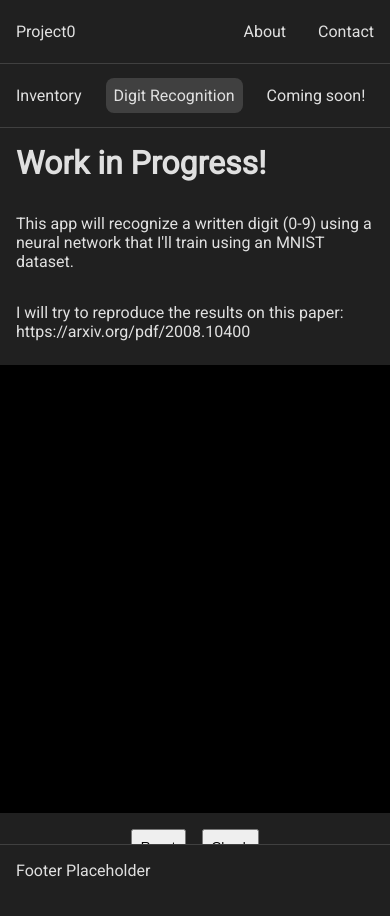
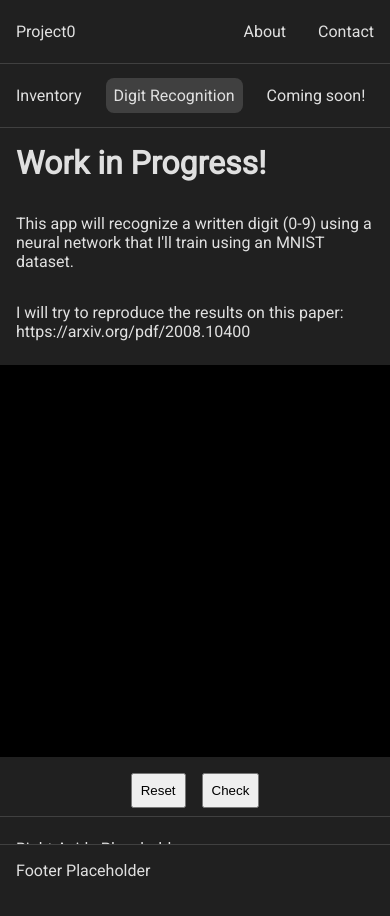
Before and after one commit to Caderk/project0, a Next.js app in the folder frontend-service/: page /digit-recognition in a window 390 px wide. Shown: the top 916 px of the page. Built offline with nearby package versions, Linux system fonts and the light colour scheme.

Commit message:
Tweak in canvas dimensions so fits more mobile screens

```diff
--- a/frontend-service/src/app/digit-recognition/page.tsx
+++ b/frontend-service/src/app/digit-recognition/page.tsx
@@ -9,7 +9,7 @@ export default function Page() {
 
 
   const gridSize = 28; // Number of rows and columns
-  const cellSize = 16; // Size of each cell in pixels
+  const cellSize = 14; // Size of each cell in pixels
 
   // Initialize a grid state with all cells set to true (black)
   const [grid, setGrid] = useState(() => Array(gridSize * gridSize).fill(true));
```
